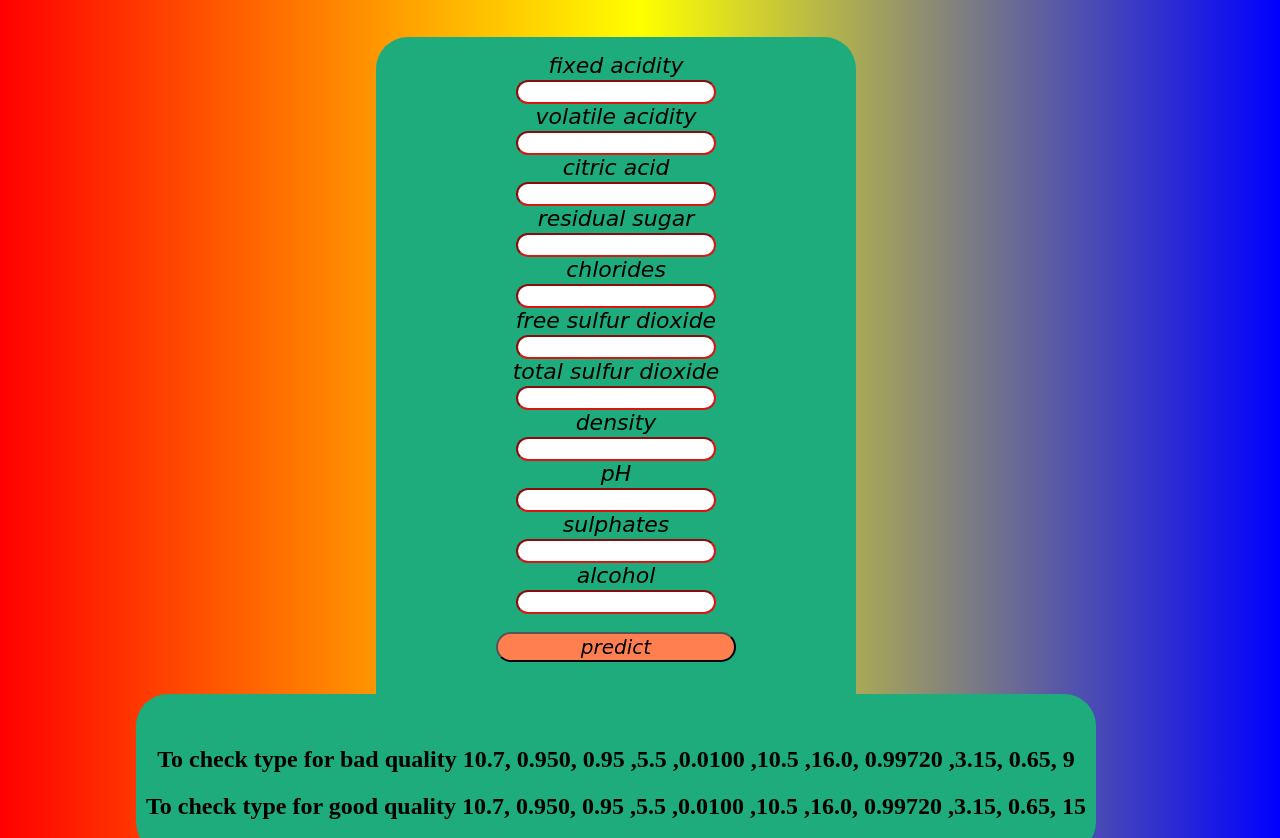
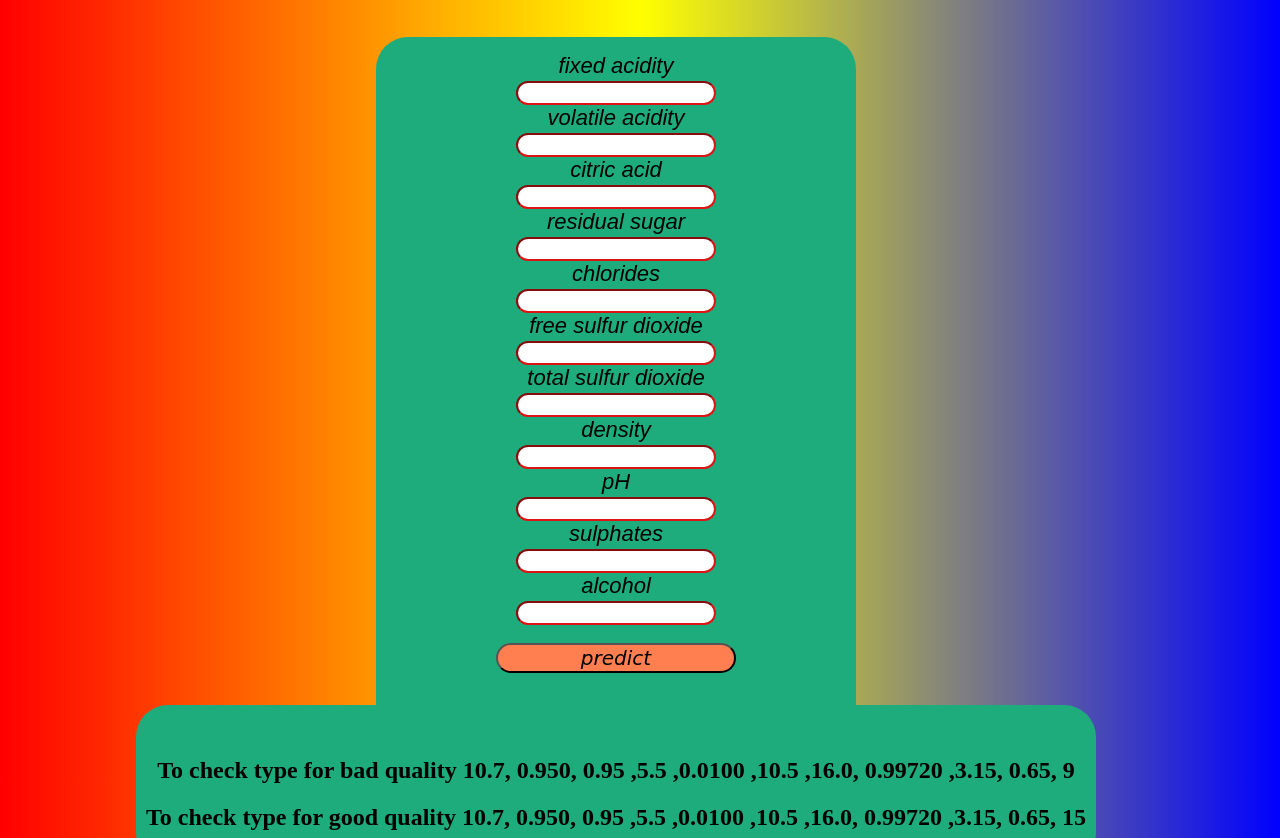
Before and after one commit to aftabfaiz1999/Wine-Quality-Checker-, a Flask app: page / in a window 1280 px wide. Shown: the top 838 px of the page. Run offline with Flask 2, Linux system fonts and the light colour scheme; parts of the project's set-up code (start-up, migrations or seed data) failed here and were passed over.

Commit message:
Update index.html

```diff
--- a/templates/index.html
+++ b/templates/index.html
@@ -96,7 +96,7 @@
     .label{
         font-size: 22px;
         font-style: italic;
-        font-family: Cursive;
+        font-family: Sans-serif;
     }
     .selectoption{
         font-size: 15px;
```
